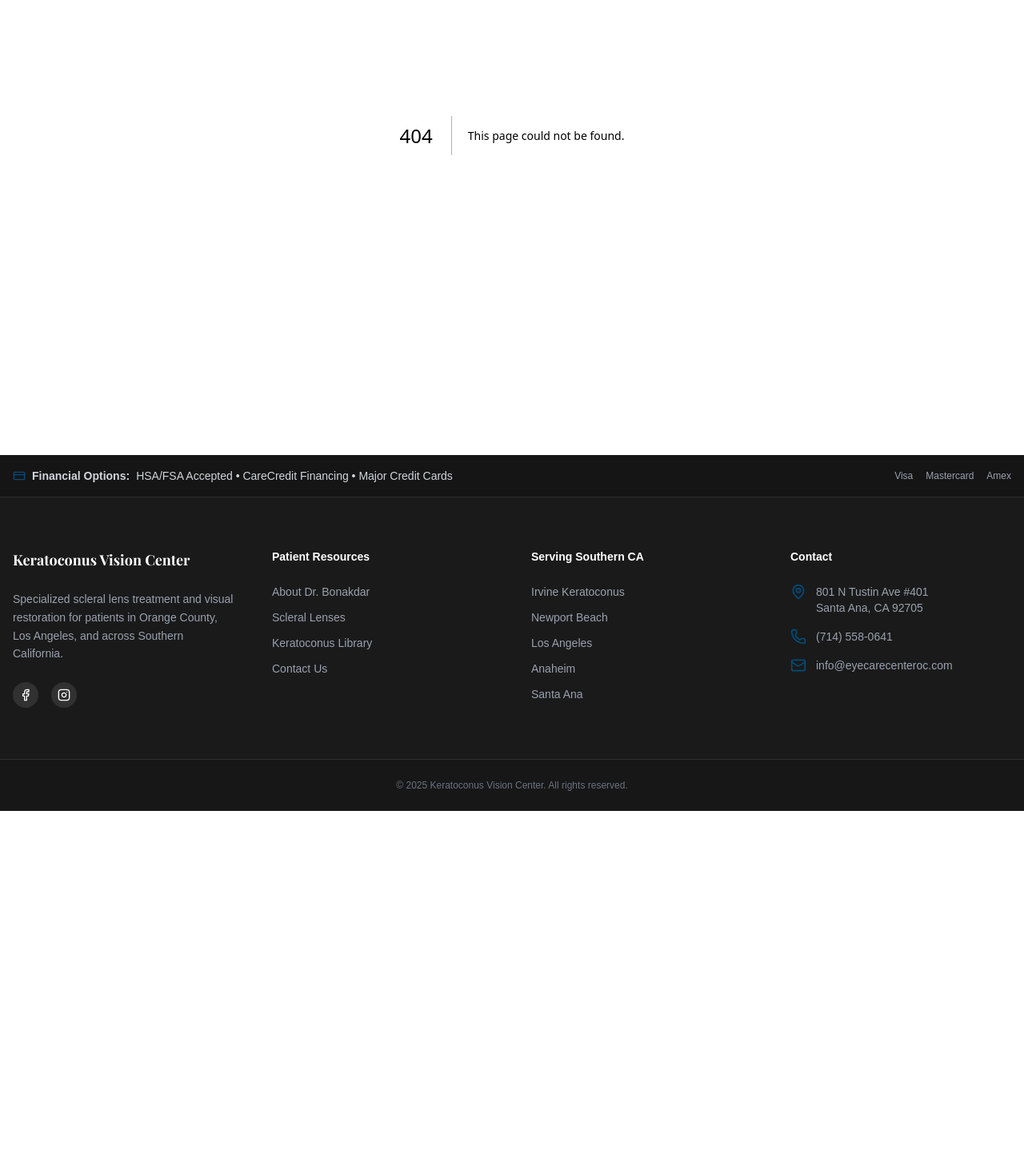
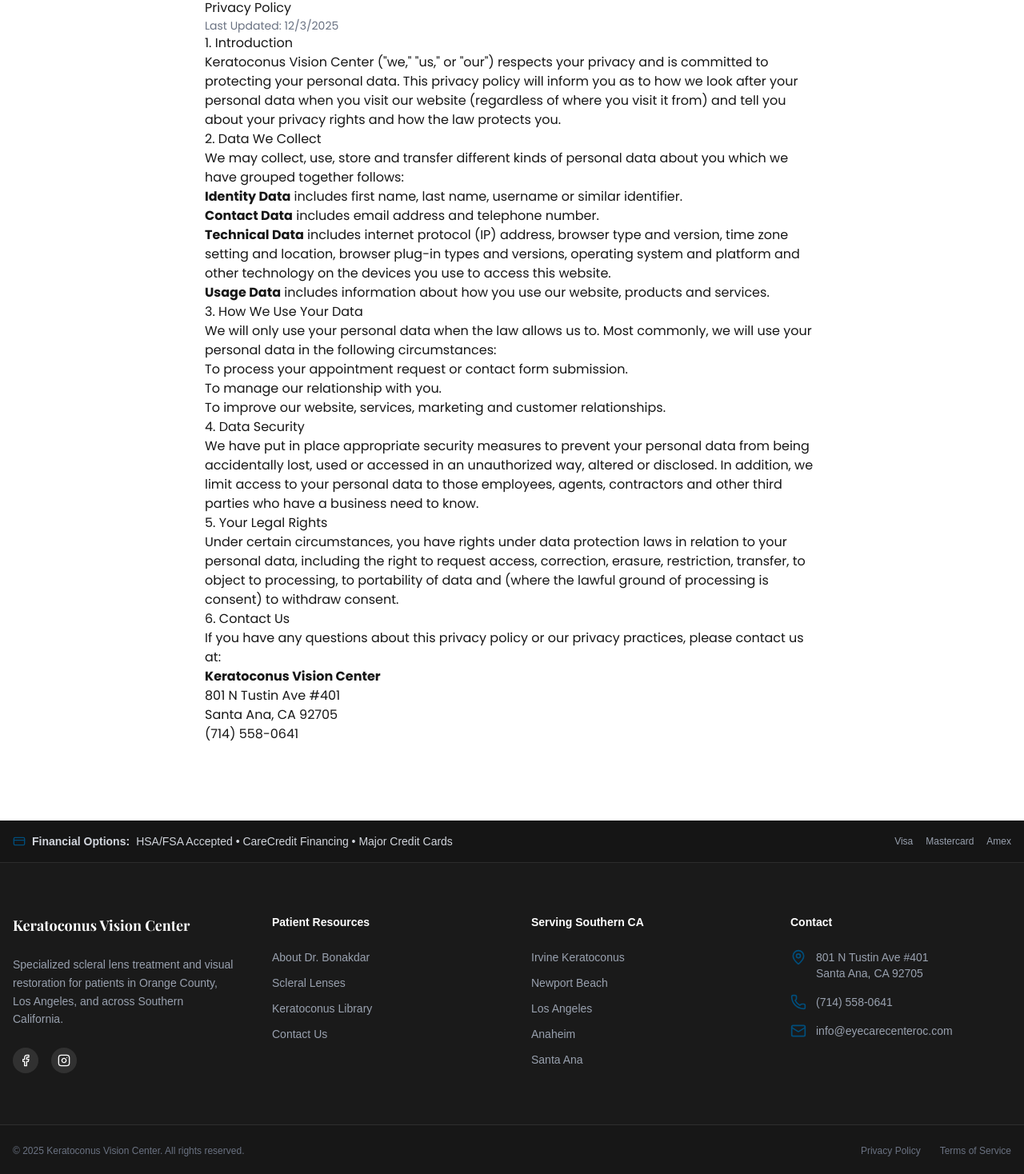
Before and after one commit to Mobo4/Keratocone_landing_A, a Next.js app: page /privacy-policy in a window 1280 px wide. Before the commit this address had no page. Shown: the part 231-1699 px from the top of the page at 80% size. Before the commit the page ends 1245 px from the top, so only its background shows below. Built offline with nearby package versions, Linux system fonts and the light colour scheme.

Commit message:
Fix Technical SEO Gaps: Keywords, Schema, Policy Pages

```diff
--- a/app/layout.tsx
+++ b/app/layout.tsx
@@ -1,5 +1,11 @@
 
 import type { Metadata } from "next";
+
+export const metadata: Metadata = {
+  title: "Keratoconus Vision Center | Dr. Alexander Bonakdar",
+  description: "Orange County's leading keratoconus specialist. Advanced scleral lens fitting and non-surgical vision restoration.",
+  keywords: ["medical doctors", "keratoconus treatment", "eye disease", "clinical training", "scleral lenses", "diagnosis", "optometrist specialist", "corneal disease"],
+};
 import { Poppins, Playfair_Display } from 'next/font/google';
 import "./globals.css";
 import Footer from "@/components/Footer";
--- a/app/locations/[city]/page.tsx
+++ b/app/locations/[city]/page.tsx
@@ -53,7 +53,17 @@
             {
                 "@type": "MedicalBusiness",
                 "name": "Keratoconus Vision Center | Dr. Alexander Bonakdar",
+                "image": "https://keratocones.com/images/drbonakdar.webp",
+                "priceRange": "$$",
                 "telephone": "(714) 558-0641",
+                "address": {
+                    "@type": "PostalAddress",
+                    "streetAddress": "801 N Tustin Ave #401",
+                    "addressLocality": "Santa Ana",
+                    "addressRegion": "CA",
+                    "postalCode": "92705",
+                    "addressCountry": "US"
+                },
                 "areaServed": {
                     "@type": "City",
                     "name": city.name,
--- /dev/null
+++ b/app/privacy-policy/page.tsx
@@ -0,0 +1,70 @@
+
+import React from 'react';
+import LandingLayout from '@/components/LandingLayout';
+
+export const metadata = {
+    title: 'Privacy Policy | Keratoconus Vision Center',
+    description: 'Privacy Policy for Keratoconus Vision Center and Dr. Alexander Bonakdar.',
+};
+
+export default function PrivacyPolicy() {
+    return (
+        <LandingLayout>
+            <div className="bg-white py-24 px-4 sm:px-6 lg:px-8">
+                <div className="max-w-3xl mx-auto prose prose-blue">
+                    <h1>Privacy Policy</h1>
+                    <p className="text-sm text-gray-500">Last Updated: {new Date().toLocaleDateString()}</p>
+
+                    <h2>1. Introduction</h2>
+                    <p>
+                        Keratoconus Vision Center ("we," "us," or "our") respects your privacy and is committed to protecting your personal data.
+                        This privacy policy will inform you as to how we look after your personal data when you visit our website (regardless of where you visit it from)
+                        and tell you about your privacy rights and how the law protects you.
+                    </p>
+
+                    <h2>2. Data We Collect</h2>
+                    <p>
+                        We may collect, use, store and transfer different kinds of personal data about you which we have grouped together follows:
+                    </p>
+                    <ul>
+                        <li><strong>Identity Data</strong> includes first name, last name, username or similar identifier.</li>
+                        <li><strong>Contact Data</strong> includes email address and telephone number.</li>
+                        <li><strong>Technical Data</strong> includes internet protocol (IP) address, browser type and version, time zone setting and location, browser plug-in types and versions, operating system and platform and other technology on the devices you use to access this website.</li>
+                        <li><strong>Usage Data</strong> includes information about how you use our website, products and services.</li>
+                    </ul>
+
+                    <h2>3. How We Use Your Data</h2>
+                    <p>
+                        We will only use your personal data when the law allows us to. Most commonly, we will use your personal data in the following circumstances:
+                    </p>
+                    <ul>
+                        <li>To process your appointment request or contact form submission.</li>
+                        <li>To manage our relationship with you.</li>
+                        <li>To improve our website, services, marketing and customer relationships.</li>
+                    </ul>
+
+                    <h2>4. Data Security</h2>
+                    <p>
+                        We have put in place appropriate security measures to prevent your personal data from being accidentally lost, used or accessed in an unauthorized way, altered or disclosed.
+                        In addition, we limit access to your personal data to those employees, agents, contractors and other third parties who have a business need to know.
+                    </p>
+
+                    <h2>5. Your Legal Rights</h2>
+                    <p>
+                        Under certain circumstances, you have rights under data protection laws in relation to your personal data, including the right to request access, correction, erasure, restriction, transfer, to object to processing, to portability of data and (where the lawful ground of processing is consent) to withdraw consent.
+                    </p>
+
+                    <h2>6. Contact Us</h2>
+                    <p>
+                        If you have any questions about this privacy policy or our privacy practices, please contact us at:
+                        <br />
+                        <strong>Keratoconus Vision Center</strong><br />
+                        801 N Tustin Ave #401<br />
+                        Santa Ana, CA 92705<br />
+                        (714) 558-0641
+                    </p>
+                </div>
+            </div>
+        </LandingLayout>
+    );
+}
--- a/app/sitemap.ts
+++ b/app/sitemap.ts
@@ -13,6 +13,8 @@
         '/contact',
         '/services/keratoconus-treatment',
         '/keratoconus-resources',
+        '/privacy-policy',
+        '/terms-of-service',
     ].map((route) => ({
         url: `${baseUrl}${route}`,
         lastModified: new Date(),
--- /dev/null
+++ b/app/terms-of-service/page.tsx
@@ -0,0 +1,56 @@
+
+import React from 'react';
+import LandingLayout from '@/components/LandingLayout';
+
+export const metadata = {
+    title: 'Terms of Service | Keratoconus Vision Center',
+    description: 'Terms of Service for Keratoconus Vision Center and Dr. Alexander Bonakdar.',
+};
+
+export default function TermsOfService() {
+    return (
+        <LandingLayout>
+            <div className="bg-white py-24 px-4 sm:px-6 lg:px-8">
+                <div className="max-w-3xl mx-auto prose prose-blue">
+                    <h1>Terms of Service</h1>
+                    <p className="text-sm text-gray-500">Last Updated: {new Date().toLocaleDateString()}</p>
+
+                    <h2>1. Agreement to Terms</h2>
+                    <p>
+                        These Terms of Service constitute a legally binding agreement made between you, whether personally or on behalf of an entity ("you") and Keratoconus Vision Center ("we," "us" or "our"),
+                        concerning your access to and use of the keratocones.com website as well as any other media form, media channel, mobile website or mobile application related, linked, or otherwise connected thereto (collectively, the "Site").
+                    </p>
+
+                    <h2>2. Medical Disclaimer</h2>
+                    <p>
+                        The content on this Site is for informational purposes only and is not intended to be a substitute for professional medical advice, diagnosis, or treatment.
+                        Always seek the advice of your physician or other qualified health provider with any questions you may have regarding a medical condition.
+                        Never disregard professional medical advice or delay in seeking it because of something you have read on this Site.
+                    </p>
+
+                    <h2>3. Intellectual Property Rights</h2>
+                    <p>
+                        Unless otherwise indicated, the Site is our proprietary property and all source code, databases, functionality, software, website designs, audio, video, text, photographs, and graphics on the Site (collectively, the "Content")
+                        and the trademarks, service marks, and logos contained therein (the "Marks") are owned or controlled by us or licensed to us, and are protected by copyright and trademark laws.
+                    </p>
+
+                    <h2>4. User Representations</h2>
+                    <p>
+                        By using the Site, you represent and warrant that: (1) you have the legal capacity and you agree to comply with these Terms of Service; (2) you are not a minor in the jurisdiction in which you reside;
+                        (3) you will not access the Site through automated or non-human means, whether through a bot, script or otherwise; (4) you will not use the Site for any illegal or unauthorized purpose;
+                        and (5) your use of the Site will not violate any applicable law or regulation.
+                    </p>
+
+                    <h2>5. Contact Us</h2>
+                    <p>
+                        If you have questions or comments about this Site, please write to us at:
+                        <br />
+                        <strong>Keratoconus Vision Center</strong><br />
+                        801 N Tustin Ave #401<br />
+                        Santa Ana, CA 92705
+                    </p>
+                </div>
+            </div>
+        </LandingLayout>
+    );
+}
--- a/components/Footer.tsx
+++ b/components/Footer.tsx
@@ -91,8 +91,12 @@
             </div>
 
             <div className="border-t border-white/10 bg-black/10">
-                <div className="container mx-auto px-4 py-6 text-center text-xs text-gray-500">
+                <div className="container mx-auto px-4 py-6 text-center text-xs text-gray-500 flex flex-col md:flex-row justify-between items-center gap-4">
                     <p>&copy; {currentYear} Keratoconus Vision Center. All rights reserved.</p>
+                    <div className="flex gap-6">
+                        <Link href="/privacy-policy" className="hover:text-white transition-colors">Privacy Policy</Link>
+                        <Link href="/terms-of-service" className="hover:text-white transition-colors">Terms of Service</Link>
+                    </div>
                 </div>
             </div>
         </footer>
```
